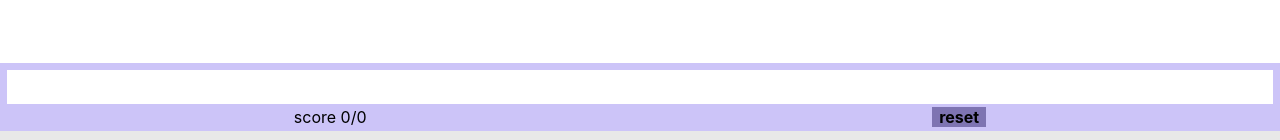
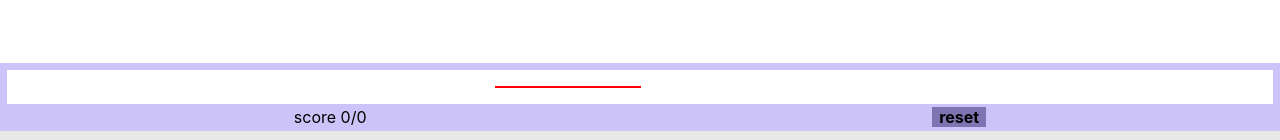
Before and after one commit to JustinDudley/thimble, a React (Create React App) app: page /typingPage in a window 1280 px wide. Shown: the part 333-473 px from the top of the page. Built offline with nearby package versions, Linux system fonts and the light colour scheme.

Commit message:
far-left div is established, works as long as string isn't longer than div

```diff
--- a/src/routes/TypingPage/components/UserConsole/index.tsx
+++ b/src/routes/TypingPage/components/UserConsole/index.tsx
@@ -23,7 +23,13 @@ const ResetButton: React.FC<{
 const UserSentence: React.FC<{ typedSentence: string }> = ({
    typedSentence,
 }) => {
-   return <div className={styles.userSentence}>{typedSentence}</div>;
+   return (
+      <div className={styles.userSentence}>
+         <div className={styles.central}>
+            <div className={styles.farLeft}>{typedSentence}</div>
+         </div>
+      </div>
+   );
 };
 
 const Panel: React.FC<{
--- a/src/routes/TypingPage/components/UserConsole/style.module.css
+++ b/src/routes/TypingPage/components/UserConsole/style.module.css
@@ -5,6 +5,24 @@
    box-sizing: border-box;
    padding: 7px 7px 0 7px;
    background-color: var(--home-purple);
+}
+
+.central {
+   display: flex;
+   flex-direction: row;
+   justify-content: flex-end;
+   width: 0.1rem;
+}
+
+.farLeft {
+   /* ensure width is bigger than string is long */
+   display: flex;
+   flex-direction: row;
+   justify-content: flex-end;
+   min-width: 9rem;
+   color: red;
+   border: 1px solid red;
+   /* default font-size is 1rem, apparently/probably */
 }
 
 .userSentence {
```
